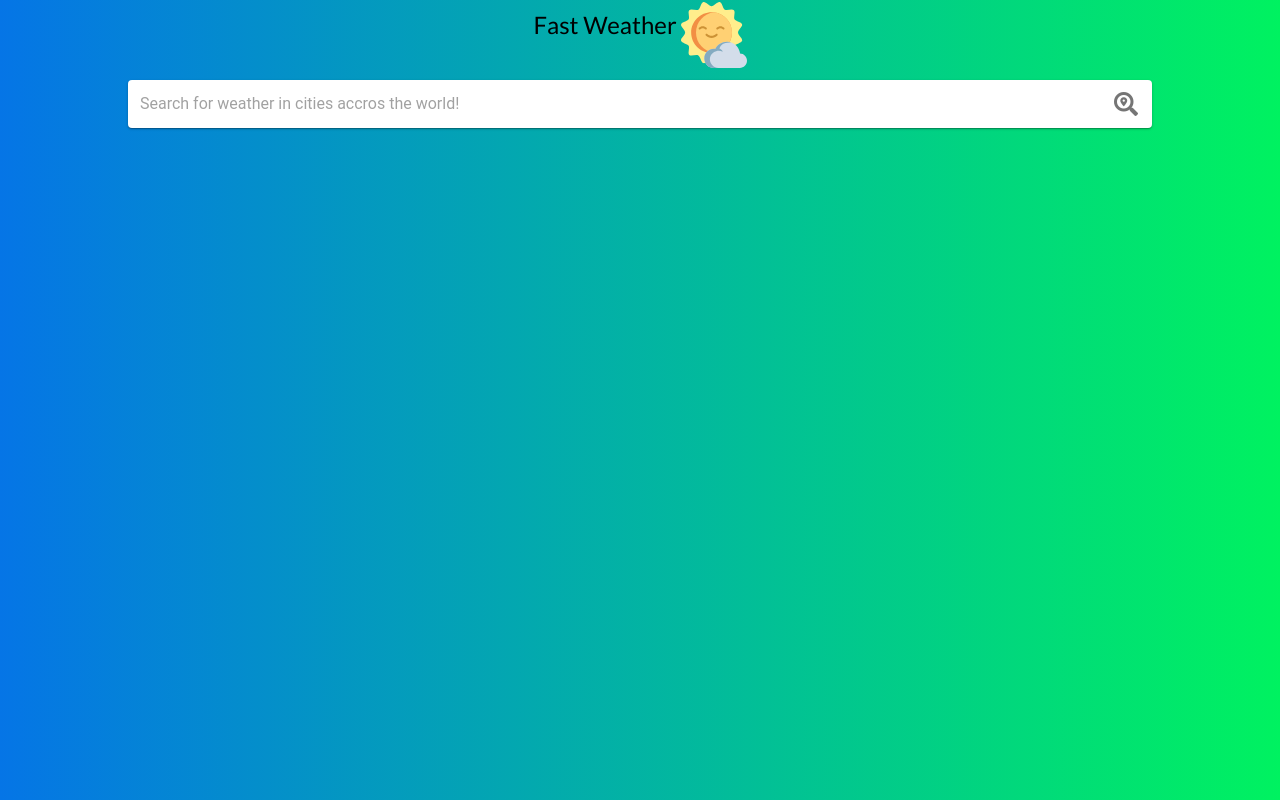
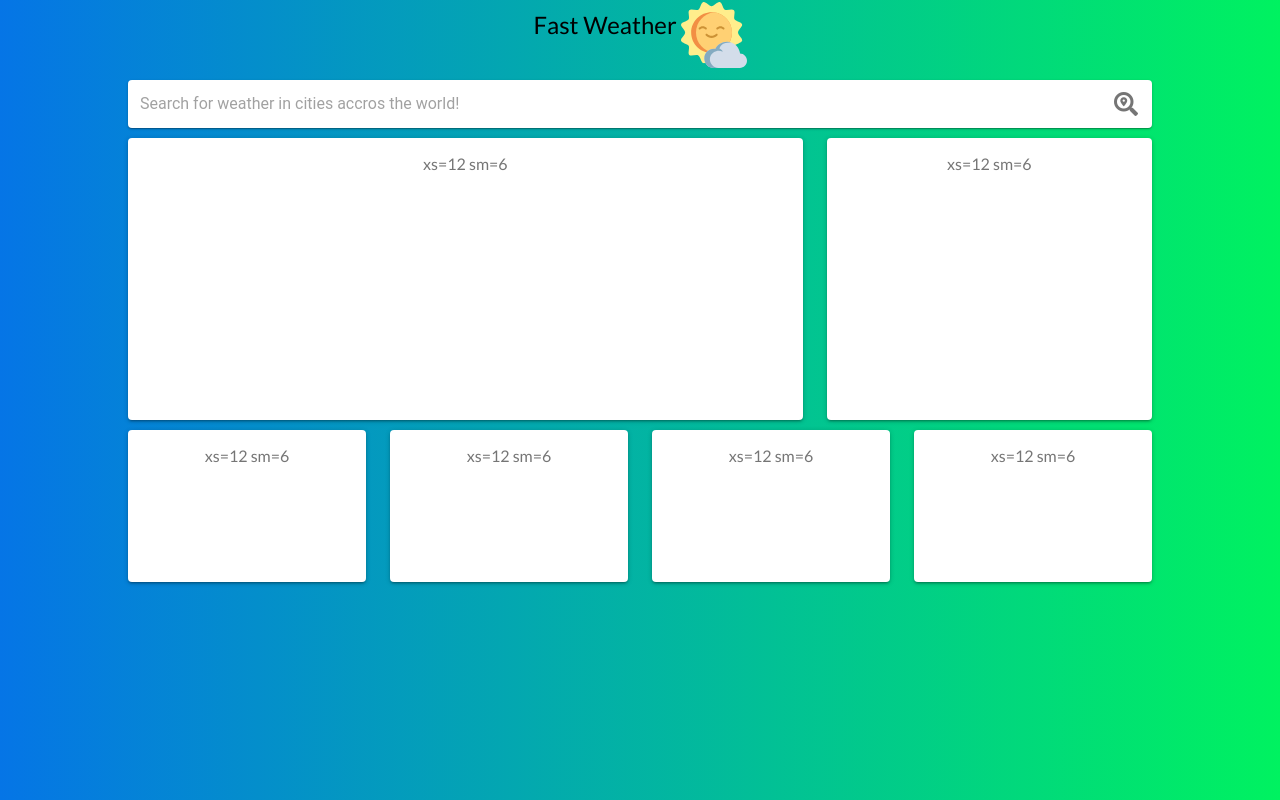
Before and after one commit to thebitcoinerapps/weather-app-v2, a React (Create React App) app: page / in a window 1280 px wide. Built offline with nearby package versions, Linux system fonts and the light colour scheme.

Commit message:
Grid Layout created

```diff
--- a/src/App.css
+++ b/src/App.css
@@ -1,6 +1,5 @@
 .App {
   width: 100%;
-  height: 100vh;
   margin: auto;
   background: #00F260;  /* fallback for old browsers */
   background: -webkit-linear-gradient(to right, #0575E6, #00F260);  /* Chrome 10-25, Safari 5.1-6 */
@@ -32,3 +31,9 @@
   width: 80%;
   margin: auto;
 }
+/*main grid section*/
+.grid-container{
+  width: 80%;
+  margin: auto;
+  padding-top: 10px;
+}
--- a/src/App.js
+++ b/src/App.js
@@ -2,6 +2,8 @@ import React, { Component } from 'react';
 import './App.css';
 import Header from './components/header';
 import SearchBar from './components/searchBar';
+import MainGrid from './components/gridmain';
+import GridForecast from './components/gridforecast';
 
 class App extends Component {
   render() {
@@ -9,6 +11,8 @@ class App extends Component {
       <div className="App">
       <Header />
       <SearchBar />
+      <MainGrid />
+      <GridForecast />
       </div>
     );
   }
--- /dev/null
+++ b/src/components/gridforecast.js
@@ -0,0 +1,48 @@
+import React from 'react';
+import PropTypes from 'prop-types';
+import { withStyles } from '@material-ui/core/styles';
+import Paper from '@material-ui/core/Paper';
+import Grid from '@material-ui/core/Grid';
+
+const styles = theme => ({
+  root: {
+    flexGrow: 1,
+  },
+  paper: {
+    padding: theme.spacing.unit * 2,
+    textAlign: 'center',
+    height: '120px',
+    color: theme.palette.text.secondary,
+  },
+});
+
+function FullWidthGridForecast(props) {
+  const { classes } = props;
+
+  return (
+    <div className="grid-container">
+    <div className={classes.root}>
+      <Grid container spacing={24}>
+        <Grid item xs={6} sm={3}>
+          <Paper className={classes.paper}>xs=12 sm=6</Paper>
+        </Grid>
+        <Grid item xs={6} sm={3}>
+          <Paper className={classes.paper}>xs=12 sm=6</Paper>
+        </Grid>
+        <Grid item xs={6} sm={3}>
+          <Paper className={classes.paper}>xs=12 sm=6</Paper>
+        </Grid>
+        <Grid item xs={6} sm={3}>
+          <Paper className={classes.paper}>xs=12 sm=6</Paper>
+        </Grid>
+      </Grid>
+      </div>
+    </div>
+  );
+}
+
+FullWidthGridForecast.propTypes = {
+  classes: PropTypes.object.isRequired,
+};
+
+export default withStyles(styles)(FullWidthGridForecast);
--- /dev/null
+++ b/src/components/gridmain.js
@@ -0,0 +1,42 @@
+import React from 'react';
+import PropTypes from 'prop-types';
+import { withStyles } from '@material-ui/core/styles';
+import Paper from '@material-ui/core/Paper';
+import Grid from '@material-ui/core/Grid';
+
+const styles = theme => ({
+  root: {
+    flexGrow: 1,
+  },
+  paper: {
+    padding: theme.spacing.unit * 2,
+    textAlign: 'center',
+    height: '250px',
+    color: theme.palette.text.secondary,
+  },
+});
+
+function FullWidthGrid(props) {
+  const { classes } = props;
+
+  return (
+    <div className="grid-container">
+    <div className={classes.root}>
+      <Grid container spacing={24}>
+        <Grid item xs={6} sm={8}>
+          <Paper className={classes.paper}>xs=12 sm=6</Paper>
+        </Grid>
+        <Grid item xs={6} sm={4}>
+          <Paper className={classes.paper}>xs=12 sm=6</Paper>
+        </Grid>
+      </Grid>
+      </div>
+    </div>
+  );
+}
+
+FullWidthGrid.propTypes = {
+  classes: PropTypes.object.isRequired,
+};
+
+export default withStyles(styles)(FullWidthGrid);
--- a/src/index.css
+++ b/src/index.css
@@ -6,6 +6,9 @@ body {
     sans-serif;
   -webkit-font-smoothing: antialiased;
   -moz-osx-font-smoothing: grayscale;
+  background: #00F260;  /* fallback for old browsers */
+  background: -webkit-linear-gradient(to right, #0575E6, #00F260);  /* Chrome 10-25, Safari 5.1-6 */
+  background: linear-gradient(to right, #0575E6, #00F260); /* W3C, IE 10+/ Edge, Firefox 16+, Chrome 26+, Opera 12+, Safari 7+ */
 }
 
 code {
```
